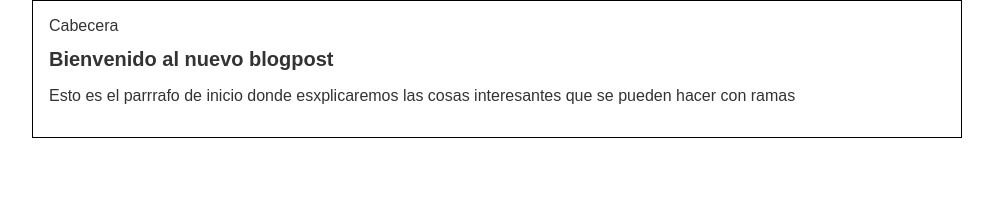
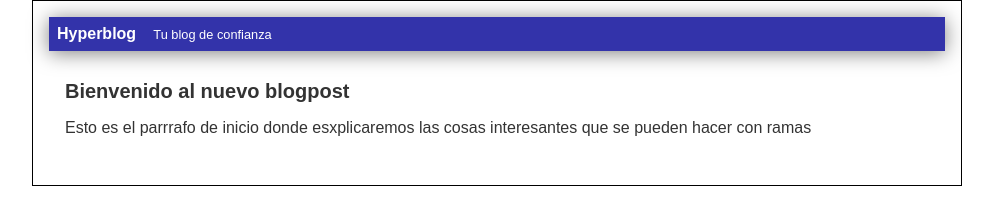
Before and after one commit to nicolasrodcam/hyperblog, a plain HTML site: page index.html in a window 1280 px wide. Shown: the whole page, without its empty margins (143-1136 px from the left). Drawn offline with Linux system fonts and the light colour scheme.

Commit message:
Finalizada la cabecera con color azul

```diff
--- a/css/estilo.css
+++ b/css/estilo.css
@@ -5,6 +5,23 @@ body {
     font-size: 16px;
     margin: 0;
     padding: 0;
+}
+
+.cabecera {
+    background: #33A;
+    box-shadow: 0px 2px 20px 0px rgba(0,0,0,0.5);
+    color: white;
+    font-weight: bold;
+    margin: 0;
+    padding: 0.5em;
+
+}
+
+.cabecera .tagline {
+    padding:  0 0 0 1em;
+    font-weight: normal;
+    font-size: 0.8em;
+
 }
 
 .container {
@@ -19,3 +36,7 @@ body {
 .container h1 {
     font-size: 20px;
 }
+
+.post {
+    padding: 1em;
+}
--- a/index.html
+++ b/index.html
@@ -10,7 +10,8 @@
 <body>
     <div class="container">
         <div class="cabecera">
-            Cabecera
+            Hyperblog
+            <span class="tagline">Tu blog de confianza</span>
         </div>
         <div class="post">
             <h1>Bienvenido al nuevo blogpost</h1>
```
